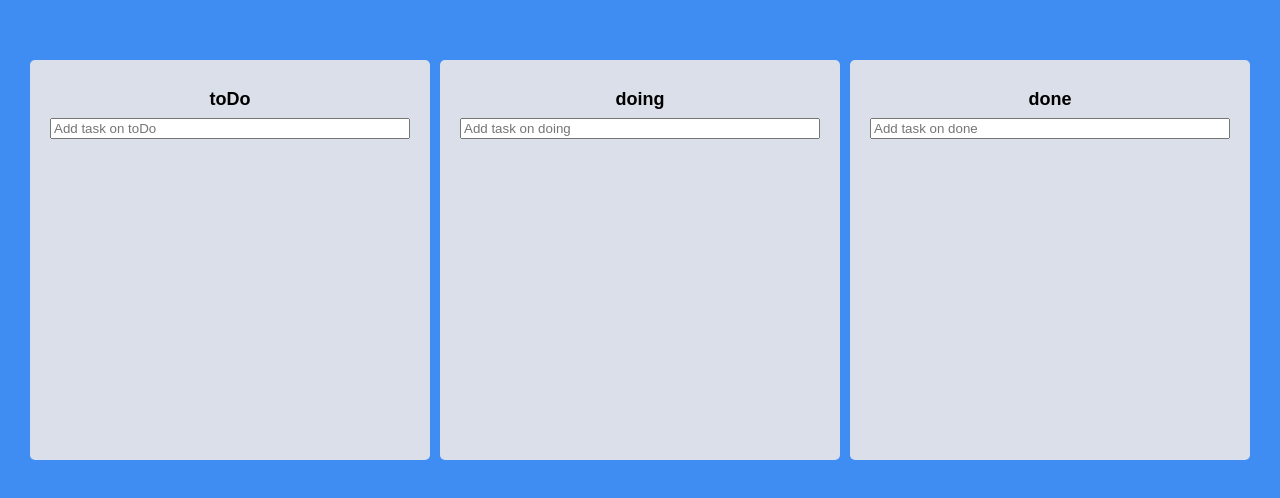
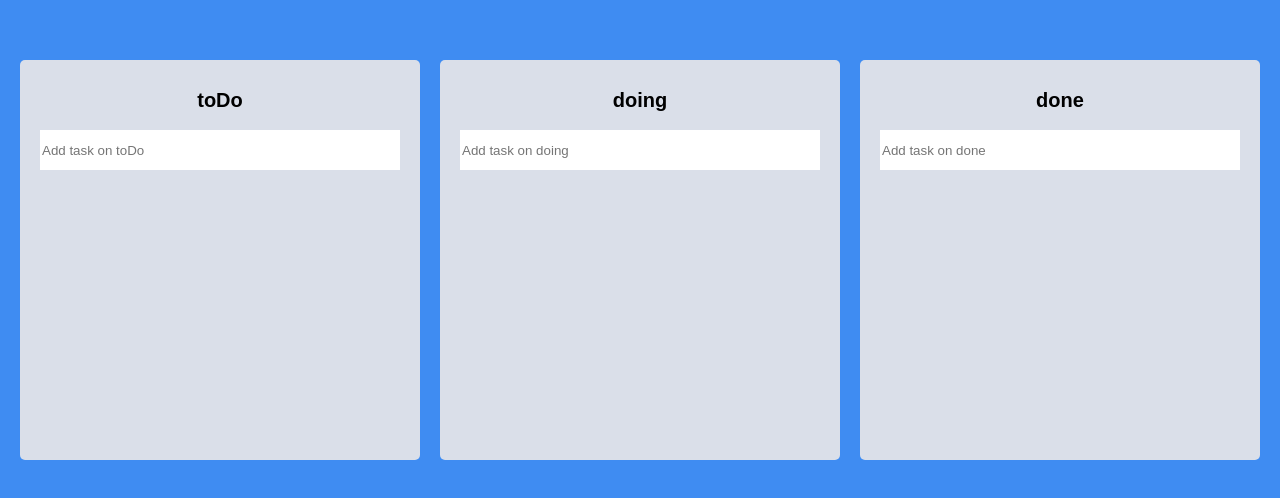
Before and after one commit to KimJunhyeong1/trello-clone, a React (Create React App) app: page / in a window 1280 px wide. Shown: the part 140-638 px from the top of the page. Built offline with nearby package versions, Linux system fonts and the light colour scheme.

Commit message:
style: change board style

```diff
--- a/src/App.tsx
+++ b/src/App.tsx
@@ -76,7 +76,7 @@ const Boards = styled.div`
   display: flex;
   justify-content: center;
   align-items: flex-start;
-  gap: 10px;
+  gap: 20px;
 `;
 
 export default App;
--- a/src/components/board/board.component.tsx
+++ b/src/components/board/board.component.tsx
@@ -91,15 +91,18 @@ const Area = styled.div<IAreaProps>`
 
 const Title = styled.h2`
   text-align: center;
-  font-weight: 600;
-  margin-bottom: 10px;
-  font-size: 18px;
+  font-weight: 800;
+  margin-bottom: 20px;
+  font-size: 20px;
 `;
 
 const Form = styled.form`
   width: 100%;
+
   input {
     width: 100%;
+    height: 40px;
+    border: none;
   }
 `;
 
```
